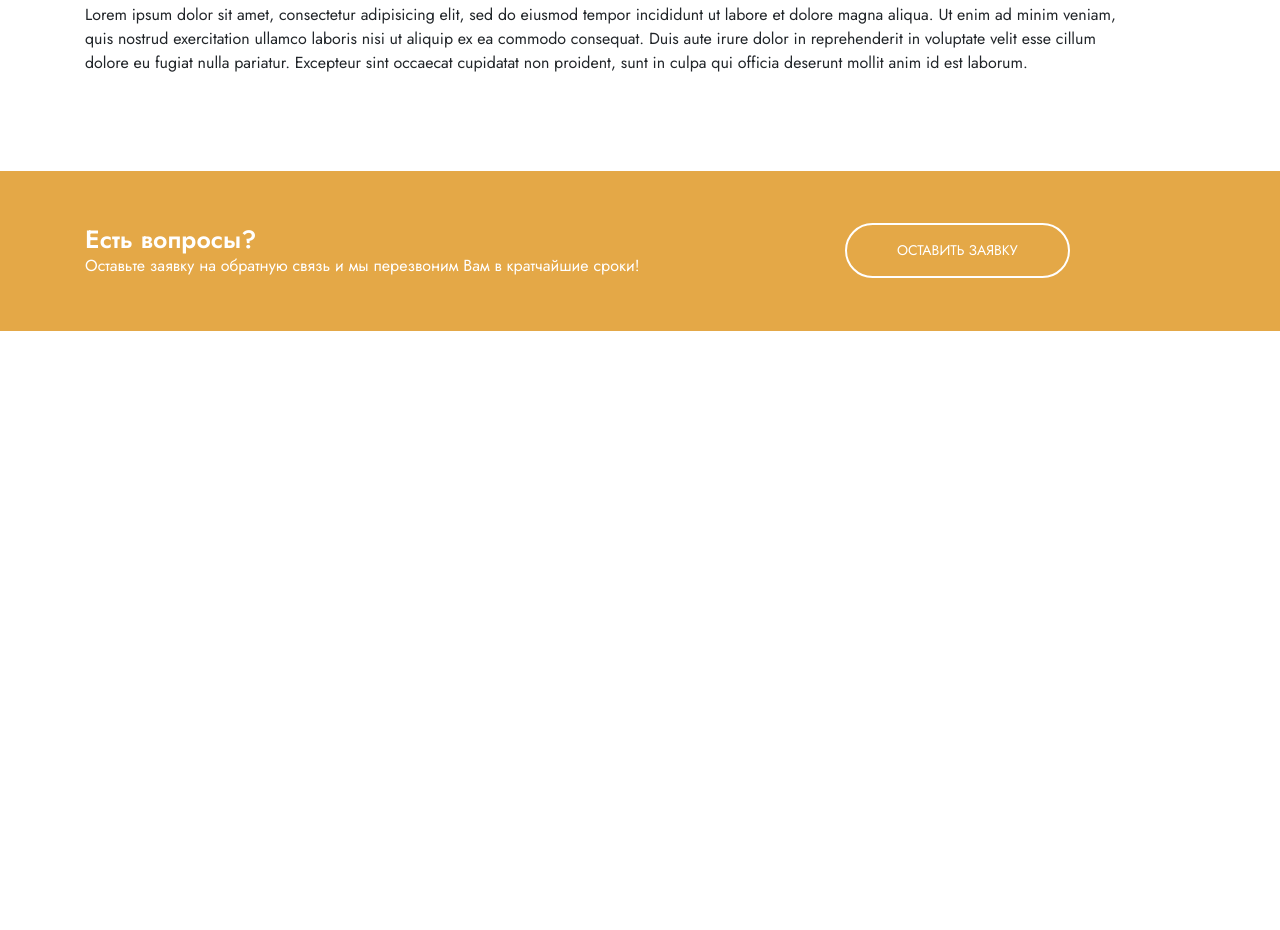
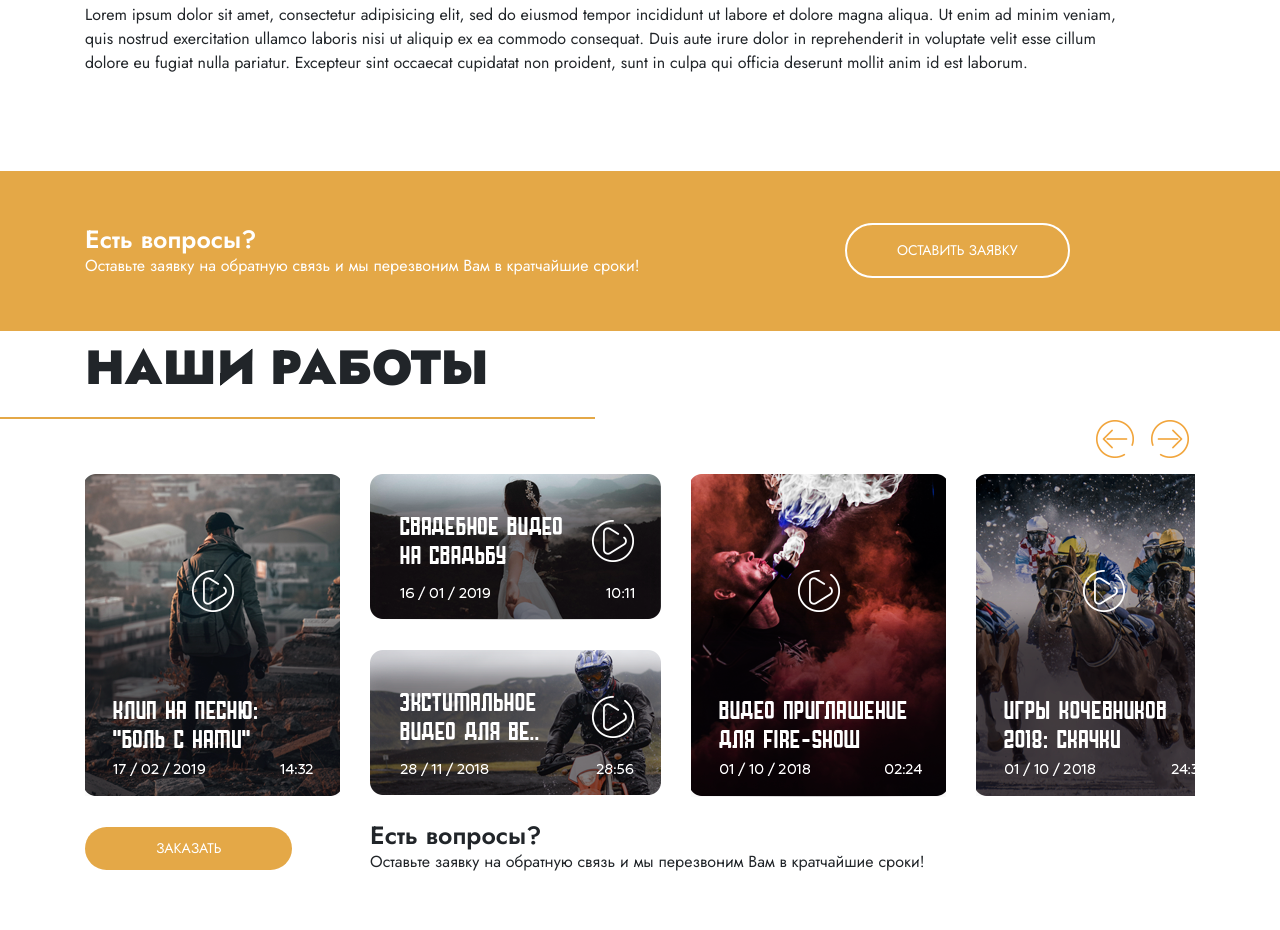
Before and after one commit to bekatru/extremevideostudio, a website: page index.html in a window 1280 px wide. Shown: the part 3098-4028 px from the top of the page. Before the commit the page ends 3429 px from the top, so only its background shows below. Drawn offline with nearby package versions, Linux system fonts and the light colour scheme.

Commit message:
portfoio page

```diff
--- a/index.html
+++ b/index.html
@@ -243,6 +243,51 @@
 	</div>
 </div>
 
+<!-- PORTFOLIO -->
+<div class="portfolio">
+
+	<div class='container'><h1 class="headers">НАШИ РАБОТЫ</h1></div>
+	<div class="lineheaders"></div>
+
+	<div class='container text-right'>
+		<button id="slideLeft" type="button" class='scroll'><img src="assets/btns/left.png"></button>
+    	<button id="slideRight" type="button" class='scroll'><img src="assets/btns/right.png"></button>
+	</div>
+
+	<div class='container'>
+
+		<div class="flex" id='overflow'>
+				<div><img src="assets/book1.png"></div>
+				<div>
+					<img src="assets/book2.png">
+					<img src="assets/book3.png">
+				</div>
+				<div><img src="assets/book4.png"></div>
+				<div><img src="assets/book5.png"></div>
+				<div><img src="assets/book1.png"></div>
+				<div>
+					<img src="assets/book2.png">
+					<img src="assets/book3.png">
+				</div>
+				<div><img src="assets/book4.png"></div>
+				<div><img src="assets/book5.png"></div>
+		</div>
+
+		<div class='row shit'>
+			<div class='col-3'>
+				<button class="btn about order">ЗАКАЗАТЬ</button>
+			</div>
+			<div class='col-9'>
+				<h1>Есть вопросы?</h1>
+				<p>Оставьте заявку на обратную связь и мы перезвоним Вам в кратчайшие сроки!</p>
+			</div>
+		</div>
+
+	<div class="row space"><div class="col"></div></div>
+
+	</div>
+</div>
+
 	<!-- Bootstrap scripts -->
     <script src="https://code.jquery.com/jquery-3.5.1.slim.min.js" integrity="sha384-DfXdz2htPH0lsSSs5nCTpuj/zy4C+OGpamoFVy38MVBnE+IbbVYUew+OrCXaRkfj" crossorigin="anonymous"></script>
     <script src="https://cdn.jsdelivr.net/npm/bootstrap@4.5.3/dist/js/bootstrap.bundle.min.js" integrity="sha384-ho+j7jyWK8fNQe+A12Hb8AhRq26LrZ/JpcUGGOn+Y7RsweNrtN/tE3MoK7ZeZDyx" crossorigin="anonymous"></script>
--- a/main.js
+++ b/main.js
@@ -1,3 +1,13 @@
 function togglePopup(){
   document.getElementById("popup-1").classList.toggle("active");
 }
+
+const buttonRight = document.getElementById('slideRight');
+const buttonLeft = document.getElementById('slideLeft');
+
+buttonRight.onclick = function () {
+  document.getElementById('overflow').scrollLeft += 350;
+};
+buttonLeft.onclick = function () {
+  document.getElementById('overflow').scrollLeft -= 350;
+};
--- a/style.css
+++ b/style.css
@@ -331,3 +331,39 @@ button.playbutton:focus, :hover, :active {
 .videopic {
   position: relative;
 }
+
+.flex {
+  display: flex;
+  flex-direction: row;
+  justify-content: space-between;
+  overflow-y: hidden;
+  scroll-behavior: smooth;
+}
+
+.flex img {
+  margin: 15px 30px 15px 0px;
+}
+
+/* Hide scrollbar for Chrome, Safari and Opera */
+.flex::-webkit-scrollbar {
+  display: none;
+}
+
+.scroll {
+  border: none;
+  background: none;
+}
+
+.scroll:focus {
+  border: none;
+  background: none;
+  outline: none;
+  transition: 0.3s;
+  transform: scale(0.8)
+}
+
+.portfolio h1 {
+  text-align: left;
+  margin-top: 8px;
+
+}
```
Also changed, not shown: assets/book1.png (added), assets/book2.png (added), assets/book3.png (added), assets/book4.png (added), assets/book5.png (added), assets/btns/d-left.png (added), assets/btns/d-right.png (added), assets/btns/left.png (added), assets/btns/right.png (added).
